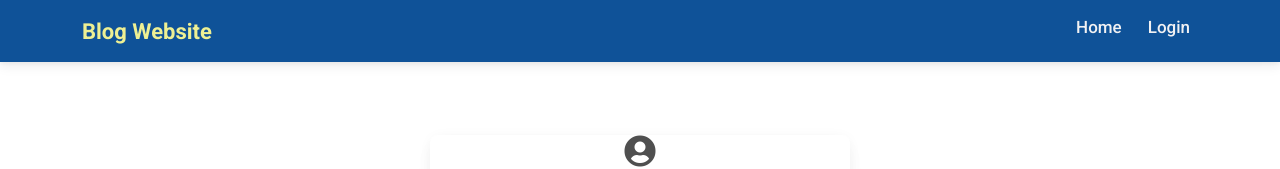
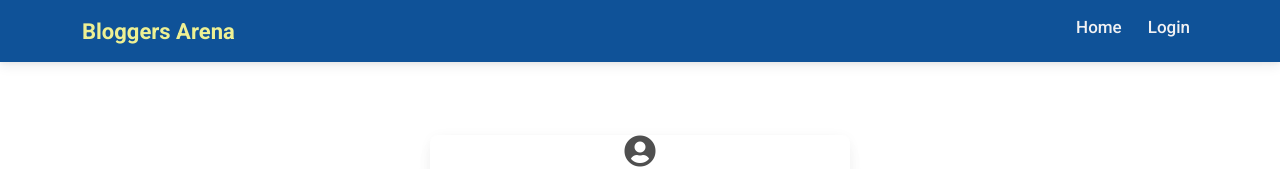
Before and after one commit to Dharanikumar19/Blog-Website-FrontEnd, a React (Create React App) app: page /login in a window 1280 px wide. Shown: the top 169 px of the page. Built offline with nearby package versions, Linux system fonts and the light colour scheme.

Commit message:
name changes

```diff
--- a/src/components/Header.js
+++ b/src/components/Header.js
@@ -32,7 +32,7 @@ function Header() {
                         href="/"
                         style={{ color: "#eef093", fontWeight: "600", fontSize: "22px" }}
                     >
-                        Blog Website
+                        Bloggers Arena
                     </MDBNavbarBrand>
                     <MDBNavbarToggler
                         type="button"
@@ -88,8 +88,6 @@ function Header() {
                             }
 
 
-
-
                         </MDBNavbarNav>
                     </MDBCollapse>
                 </MDBContainer>
```
